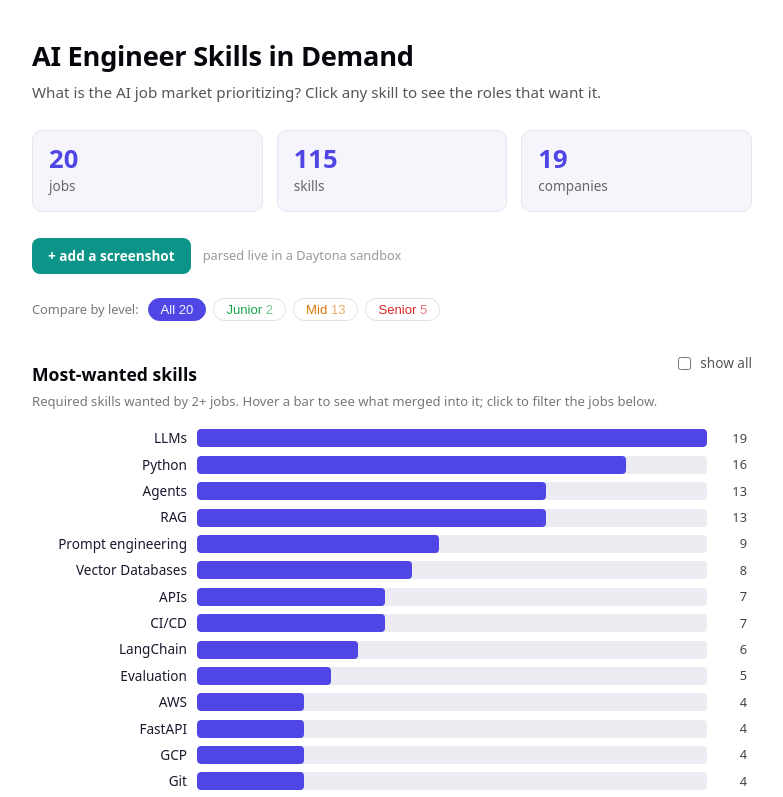
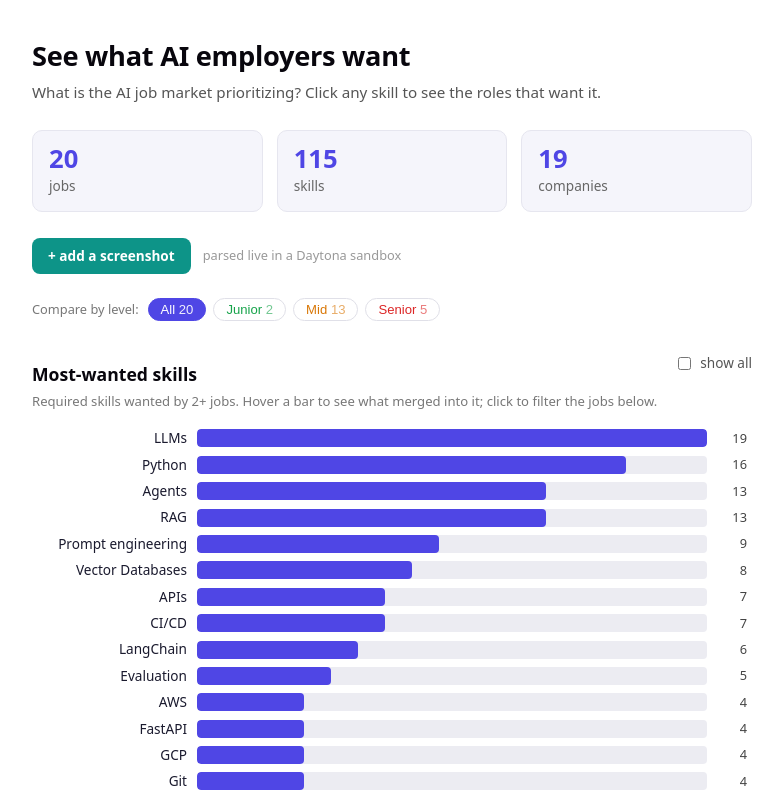
Before and after one commit to chandlershortlidge/job-pipeline, a React (Vite) app in the folder dashboard/: page / in a window 1280 px wide. Shown: the top 797 px of the page, without its empty margins (248-1031 px from the left). Built offline with nearby package versions, Linux system fonts and the light colour scheme.

Commit message:
Title: 'See what AI employers want'

```diff
--- a/dashboard/src/App.jsx
+++ b/dashboard/src/App.jsx
@@ -180,7 +180,7 @@ export default function App() {
   return (
     <div className="app">
       <header>
-        <h1>AI Engineer Skills in Demand</h1>
+        <h1>See what AI employers want</h1>
         <p className="sub">
           What is the AI job market prioritizing? Click any skill to see the roles that want it.
         </p>
```
